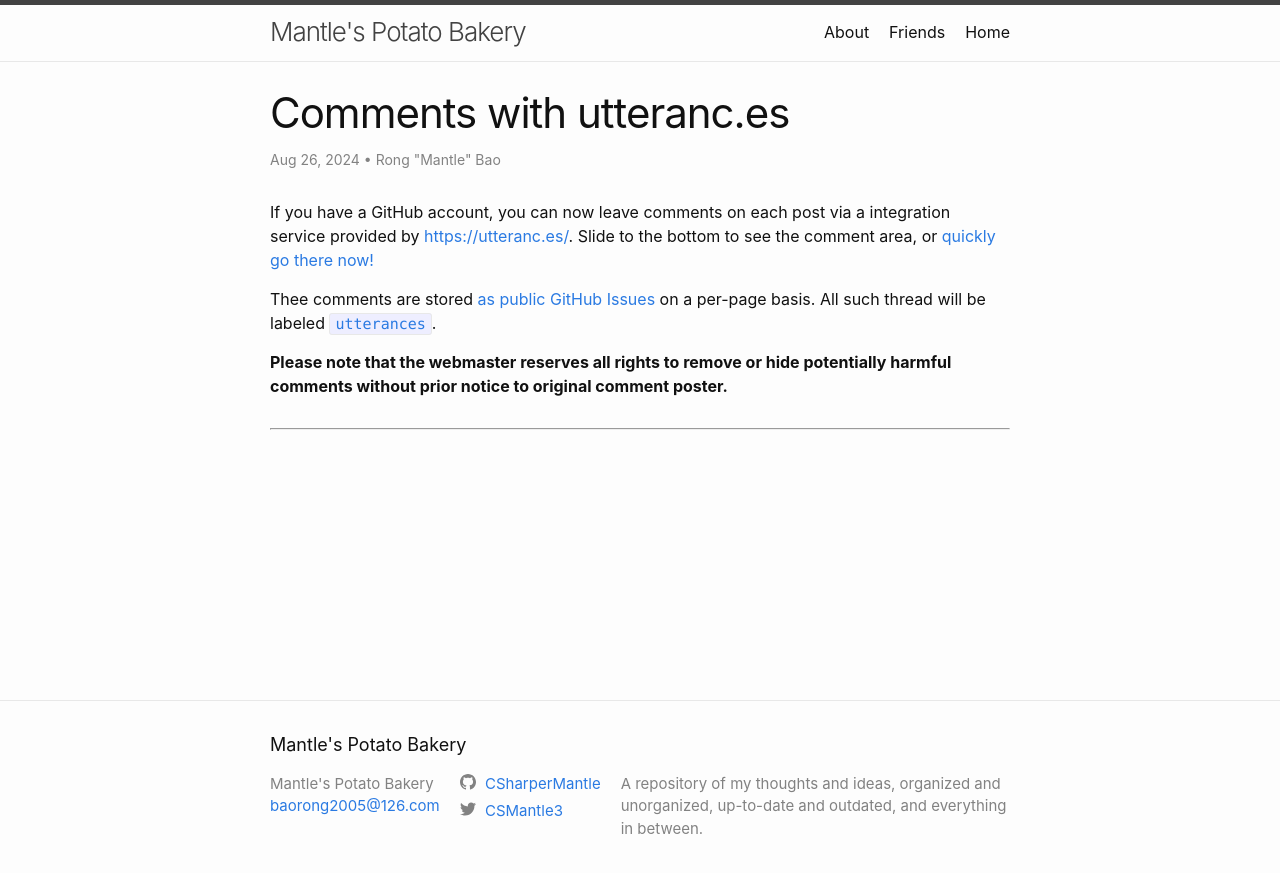
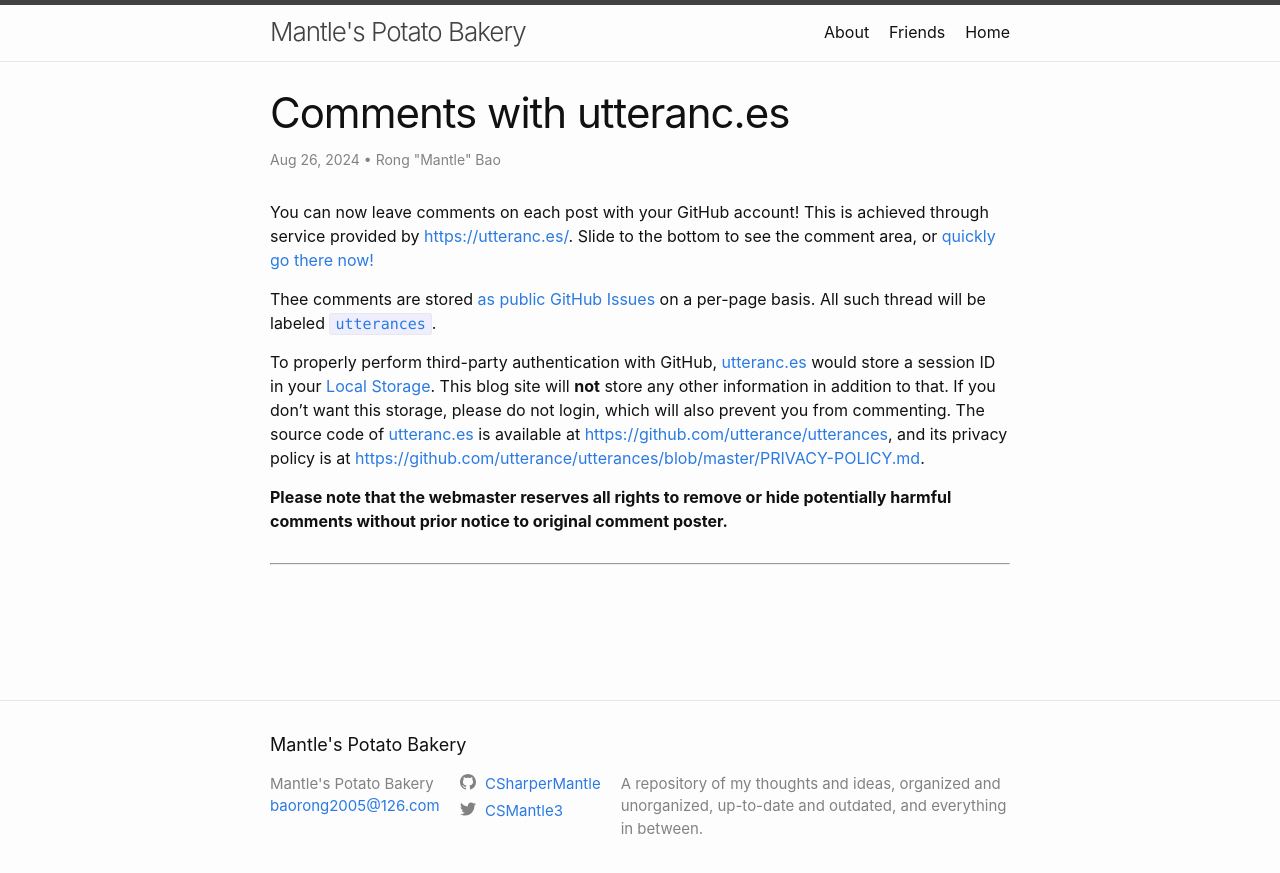
Before and after one commit to CSharperMantle/CSharperMantle.github.io, a Jekyll site: the page built from _posts/2024-08-26-comments-feature.md, in a window 1280 px wide. Shown: the top 873 px of the page. Built offline with Jekyll 4.4.1, drawn with Linux system fonts in a browser that asks for light colours; comment, search, counter and statistics services are not loaded.

Commit message:
Edit introduction to comments feature

```diff
--- a/_posts/2024-08-26-comments-feature.md
+++ b/_posts/2024-08-26-comments-feature.md
@@ -10,8 +10,10 @@ author: Rong "Mantle" Bao
 categories: site
 ---
 
-If you have a GitHub account, you can now leave comments on each post via a integration service provided by <https://utteranc.es/>. Slide to the bottom to see the comment area, or [quickly go there now!](#utterances-comments)
+You can now leave comments on each post with your GitHub account! This is achieved through service provided by <https://utteranc.es/>. Slide to the bottom to see the comment area, or [quickly go there now!](#utterances-comments)
 
 Thee comments are stored [as public GitHub Issues](https://github.com/CSharperMantle/CSharperMantle.github.io/issues) on a per-page basis. All such thread will be labeled [`utterances`](https://github.com/CSharperMantle/CSharperMantle.github.io/labels/utterances).
 
+To properly perform third-party authentication with GitHub, [utteranc.es](https://utteranc.es/) would store a session ID in your [Local Storage](https://developer.mozilla.org/en-US/docs/Web/API/Window/localStorage). This blog site will **not** store any other information in addition to that. If you don't want this storage, please do not login, which will also prevent you from commenting. The source code of [utteranc.es](https://utteranc.es) is available at <https://github.com/utterance/utterances>, and its privacy policy is at <https://github.com/utterance/utterances/blob/master/PRIVACY-POLICY.md>.
+
 **Please note that the webmaster reserves all rights to remove or hide potentially harmful comments without prior notice to original comment poster.**
```
